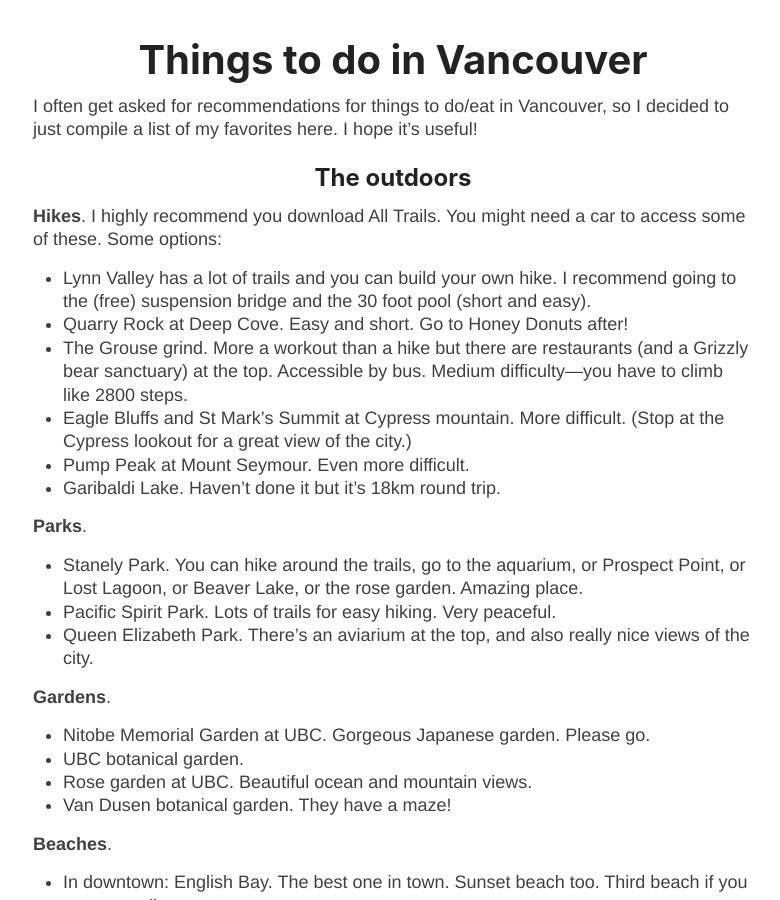
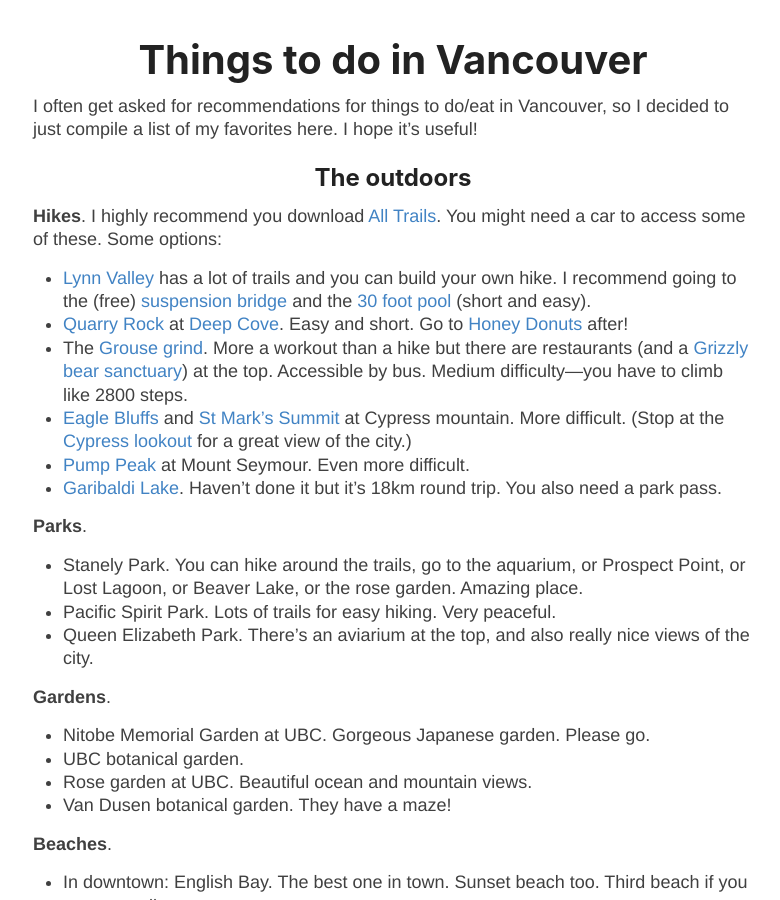
Before and after one commit to giankdiluvi/giankdiluvi.github.io, a Jekyll site: the page built from yvr.md, in a window 1280 px wide and 900 px high. Shown: the whole window, without its empty margins (247-1027 px from the left). Built offline with Jekyll 4.4.1, drawn with Linux system fonts in a browser that asks for light colours; nearby versions of some CDN libraries; our own code applies the rules of GitHub Pages for plain Markdown files.

```diff
--- a/yvr.md
+++ b/yvr.md
@@ -11,23 +11,32 @@ I hope it's useful!
 ## The outdoors
 
 **Hikes**.
-I highly recommend you download All Trails.
+I highly recommend you download [All Trails](https://www.alltrails.com/).
 You might need a car to access some of these.
 Some options:
-- Lynn Valley has a lot of trails and you can build your own hike.
-I recommend going to the (free) suspension bridge and the 30 foot pool
+- [Lynn Valley](https://www.alltrails.com/parks/canada/british-columbia/lynn-headwaters-regional-park)
+has a lot of trails and you can build your own hike.
+I recommend going to the (free)
+[suspension bridge](https://lynncanyon.ca/tour/suspension-bridge/)
+and the [30 foot pool](https://lynncanyon.ca/30-foot-pool/)
 (short and easy).
-- Quarry Rock at Deep Cove. Easy and short. Go to Honey Donuts after!
-- The Grouse grind. More a workout than a hike
-but there are restaurants (and a Grizzly bear sanctuary) at the top.
-Accessible by bus.
+- [Quarry Rock](https://www.alltrails.com/trail/canada/british-columbia/quarry-rock-baden-powell-from-deep-cove)
+at [Deep Cove](https://maps.app.goo.gl/wySk4U4FNjPczMDP8).
+Easy and short. Go to [Honey Donuts](https://honeydoughnuts.com/) after!
+- The [Grouse grind](https://www.grousemountain.com/grousegrind).
+More a workout than a hike but there are restaurants
+(and a [Grizzly bear sanctuary](https://www.grousemountain.com/wildlife-refuge))
+at the top. Accessible by bus.
 Medium difficulty&mdash;you have to climb like 2800 steps.
-- Eagle Bluffs and St Mark's Summit at Cypress mountain.
-More difficult.
-(Stop at the Cypress lookout for a great view of the city.)
-- Pump Peak at Mount Seymour.
-Even more difficult.
-- Garibaldi Lake. Haven't done it but it's 18km round trip.
+- [Eagle Bluffs](https://www.alltrails.com/trail/canada/british-columbia/eagleridge-bluffs-via-black-mountain-trail)
+and [St Mark's Summit](https://www.alltrails.com/trail/canada/british-columbia/saint-marks-summit)
+at Cypress mountain. More difficult.
+(Stop at the [Cypress lookout](https://g.co/kgs/5rmiJ5P)
+for a great view of the city.)
+- [Pump Peak](https://www.alltrails.com/trail/canada/british-columbia/pump-peak)
+at Mount Seymour. Even more difficult.
+- [Garibaldi Lake](https://www.alltrails.com/trail/canada/british-columbia/garibaldi-lake--2).
+Haven't done it but it's 18km round trip. You also need a park pass.
 
 **Parks**.
 - Stanely Park. You can hike around the trails,
```
Also changed, not shown: index.md (+3 -0 lines), 3 other files.
